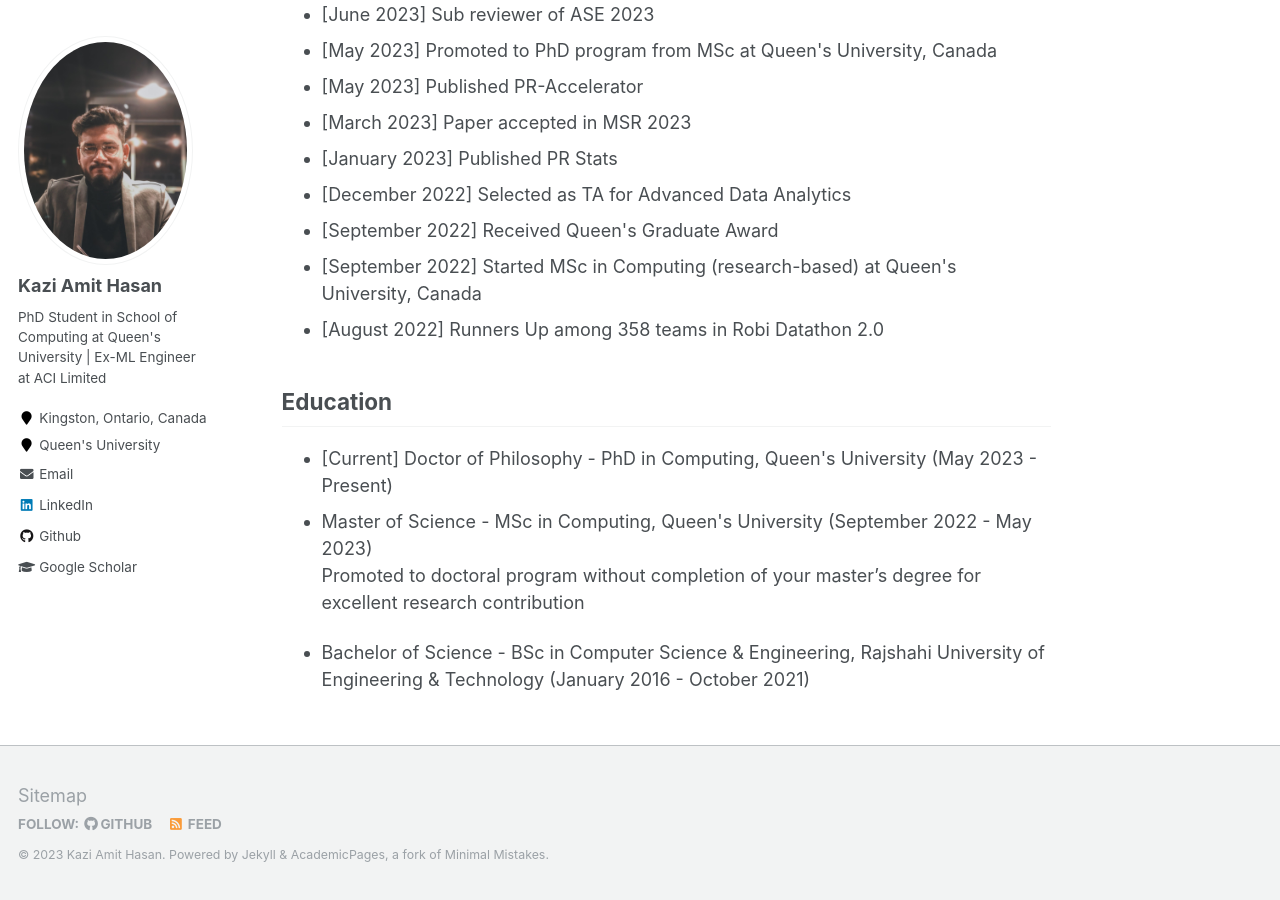
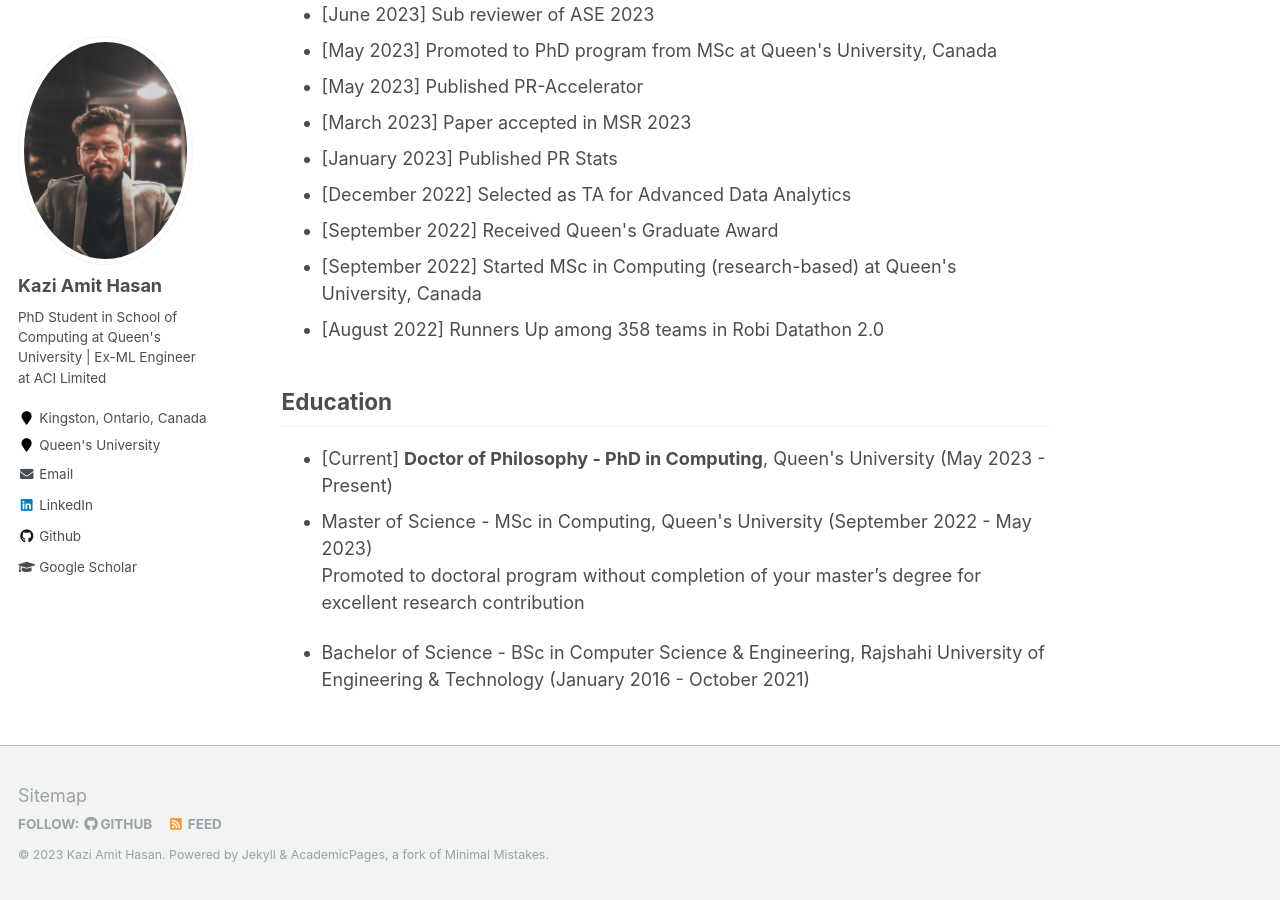
Before and after one commit to KaziAmitHasan/kaziamithasan.github.io, a Jekyll site: the page built from _pages/about.md, in a window 1280 px wide and 900 px high, scrolled down 836 px. Built offline with Jekyll 4.4.1, drawn with Linux system fonts in a browser that asks for light colours.

Commit message:
info updated

```diff
--- a/_pages/about.md
+++ b/_pages/about.md
@@ -63,7 +63,7 @@ Here's quick preview of Kazi Amit Hasan:
 ## Education
 
 <ul>
-	<li> [Current] Doctor of Philosophy - PhD in Computing, Queen's University (May 2023 - Present)
+	<li> [Current] <b>Doctor of Philosophy - PhD in Computing</b>, Queen's University (May 2023 - Present)
   </li>
   <li> Master of Science - MSc in Computing, Queen's University (September 2022 - May 2023)
   <p>Promoted to doctoral program without completion of your master’s degree for excellent research contribution</p>
```
